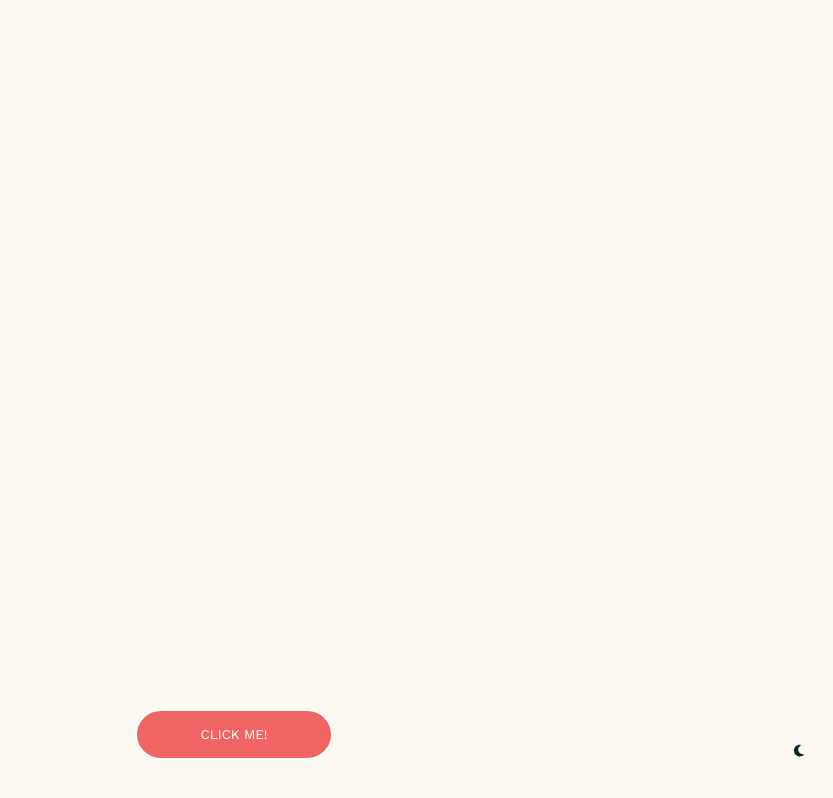
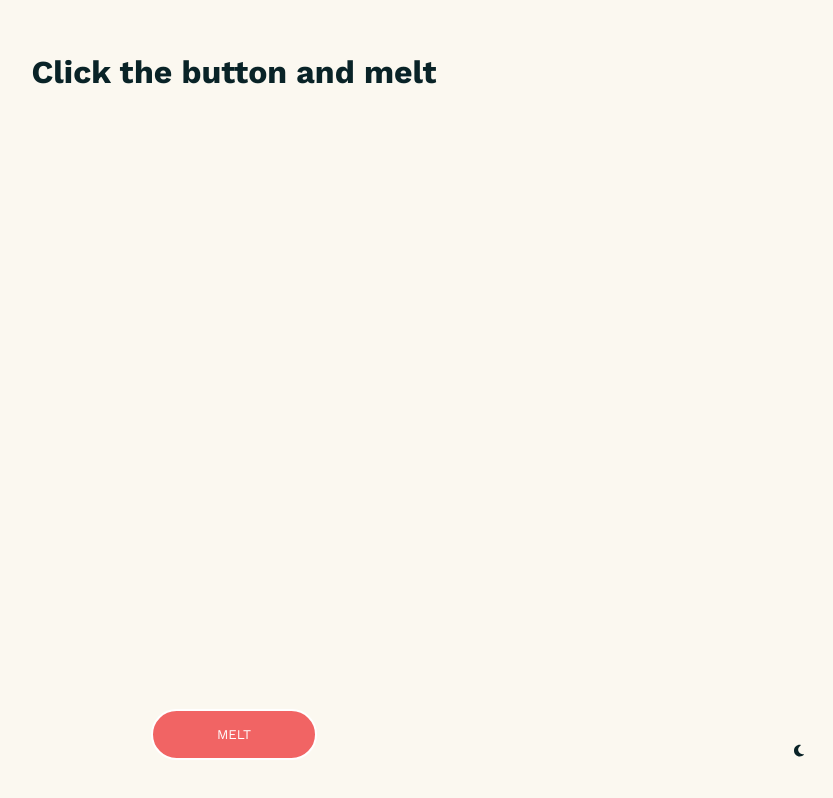
Before and after one commit to edsson12/gse, a React (Create React App) app: page / in a window 1280 px wide. Shown: the top 798 px of the page, without its empty margins (406-1239 px from the left). Built offline with nearby package versions, Linux system fonts and the light colour scheme.

Commit message:
enviando datos de image a slice

```diff
--- a/src/components/CatImage/CatImage.jsx
+++ b/src/components/CatImage/CatImage.jsx
@@ -1,47 +1,54 @@
 import React, { useState } from "react";
 import "./CatImage.css";
 import axios from "axios";
+import { useDispatch } from "react-redux";
+import { addPhoto } from "../../slice";
 import { FontAwesomeIcon } from "@fortawesome/react-fontawesome";
 import { faMoon, faLightbulb } from "@fortawesome/free-solid-svg-icons";
 
+//component cat image, returns a card with a random cat image
 function CatImage({ theme, toggleTheme, icon }) {
-
   const [images, setImages] = useState([]);
-
-  const getCatImage = () => {
-    axios
+  const dispatch = useDispatch();
+  //Endpoint asynchronous call
+  async function getCatImage() {
+    await axios
       .get("https://api.thecatapi.com/v1/images/search")
       .then((response) => {
         const newImage = {
           id: response.data[0].id,
           url: response.data[0].url,
         };
+        //dispatch state of component
+        dispatch(addPhoto(newImage));
         setImages((prevState) => [...prevState, newImage]);
       })
       .catch((error) => console.error(error));
-  };
-  const removeImage = id => {
-    setImages(prevState => prevState.filter(image => image.id !== id));
+  }
+
+  const removeImage = (id) => {
+    setImages((prevState) => prevState.filter((image) => image.id !== id));
   };
 
   return (
     <div className="container" id={theme}>
-       {!images && <h1>Welcome, click button to get image</h1>}
+      {images && <h1>Click the button and melt</h1>}
       <div className="image-container">
-
         {images.map((image) => (
           <div className="card" key={image.id}>
             <div className="card-inside">
-            <img src={image.url} alt="cat" loading="lazy" />
-            <button className="remove" onClick={() => removeImage(image.id)}>-</button>
+              <img src={image.url} alt="cat" loading="lazy" />
+              <button className="remove" onClick={() => removeImage(image.id)}>
+                x
+              </button>
             </div>
-            <p>Hi, i´m a new image!</p>
+
+            <p>Hi, i'm a new image!</p>
           </div>
-
         ))}
       </div>
       <button className="btn" onClick={getCatImage}>
-        CLICK ME!
+        MELT
       </button>
       <button className="toggleTheme" onClick={toggleTheme}>
         <FontAwesomeIcon
@@ -49,7 +56,6 @@ function CatImage({ theme, toggleTheme, icon }) {
           icon={icon ? faMoon : faLightbulb}
         />
       </button>
-
     </div>
   );
 }
```
